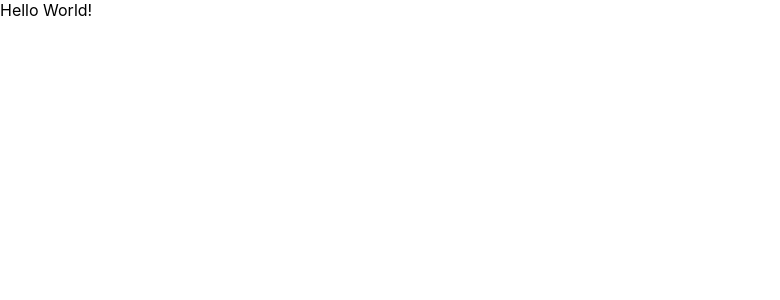
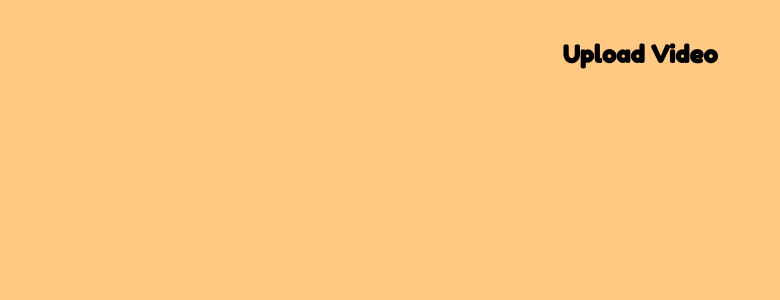
Before and after one commit to osterowsky/short-form-unifier, a JavaScript app in the folder frontend/: page / in a window 1280 px wide. Shown: the top 300 px of the page, without its empty margins (0-780 px from the left). Built offline with nearby package versions, Linux system fonts and the light colour scheme; the HTML template or start-up script is replaced by a standard one.

Commit message:
start frontend

```diff
--- a/frontend/public/index.html
+++ b/frontend/public/index.html
@@ -7,8 +7,8 @@
     <meta name="theme-color" content="#000000" />
     <meta name="description" />
     <title>>Short Form Unifier</title>
+    <link rel="stylesheet" href="https://fonts.googleapis.com/css2?family=Fredoka+One&display=swap">
   </head>
-  <body>
-    <div id="root"></div>
+  <body id="root">
   </body>
 </html>
--- /dev/null
+++ b/frontend/src/App.css
@@ -0,0 +1,12 @@
+.App {
+    background-color: rgb(255, 201, 131);
+    width: 100vw;
+    height: 100vh;
+}
+
+header {
+    display: flex;
+    align-items: center;
+    justify-content:  center;
+    padding: 20px;
+}
--- a/frontend/src/App.js
+++ b/frontend/src/App.js
@@ -1,8 +1,10 @@
+import './App.css';
+
 function App() {
   return (
-    <div>
+    <div class="App">
       <header>
-        Hello World!
+        <h2>Upload Video</h2>
       </header>
     </div>
   );
--- a/frontend/src/index.css
+++ b/frontend/src/index.css
@@ -1,13 +1,8 @@
 body {
   margin: 0;
-  font-family: -apple-system, BlinkMacSystemFont, 'Segoe UI', 'Roboto', 'Oxygen',
-    'Ubuntu', 'Cantarell', 'Fira Sans', 'Droid Sans', 'Helvetica Neue',
-    sans-serif;
-  -webkit-font-smoothing: antialiased;
-  -moz-osx-font-smoothing: grayscale;
 }
 
-code {
-  font-family: source-code-pro, Menlo, Monaco, Consolas, 'Courier New',
-    monospace;
+
+h2 {
+  font-family: 'Fredoka One', sans-serif;
 }
```
